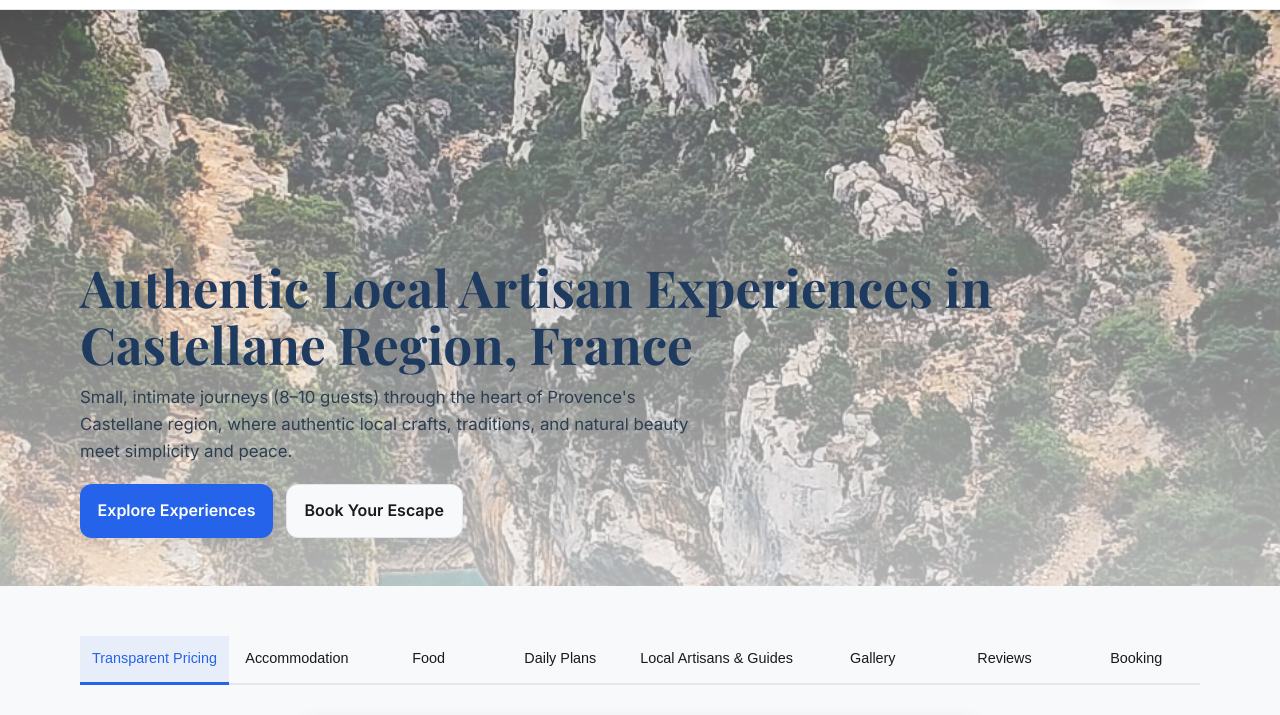
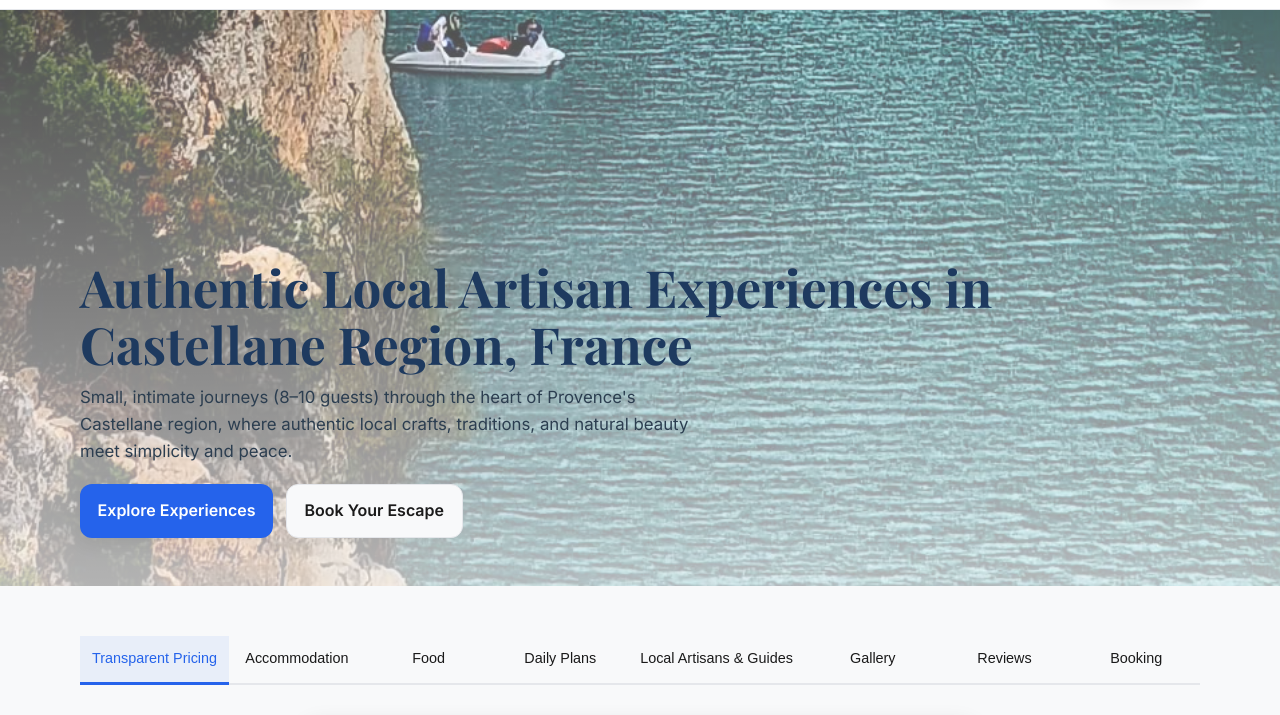
Before and after one commit to Authenticai-agent/ausratravel, a plain HTML site: page index.html in a window 1280 px wide. Shown: the part 56-771 px from the top of the page. Drawn offline with nearby package versions, Linux system fonts and the light colour scheme; no server answers.

Commit message:
Adjust hero image background position to show bottom part of image

```diff
--- a/styles.css
+++ b/styles.css
@@ -105,7 +105,7 @@ body {
 .hero-media {
   position: absolute; inset: 0;
   background-image: linear-gradient(180deg, rgba(255,255,255,.3), rgba(255,255,255,.7)), url('/assets/hero-provence.jpeg');
-  background-size: cover; background-position: center;
+  background-size: cover; background-position: center bottom;
 }
 .hero-content { position: relative; padding: 5rem 0 3rem; }
 @media (max-width: 600px) {
```
